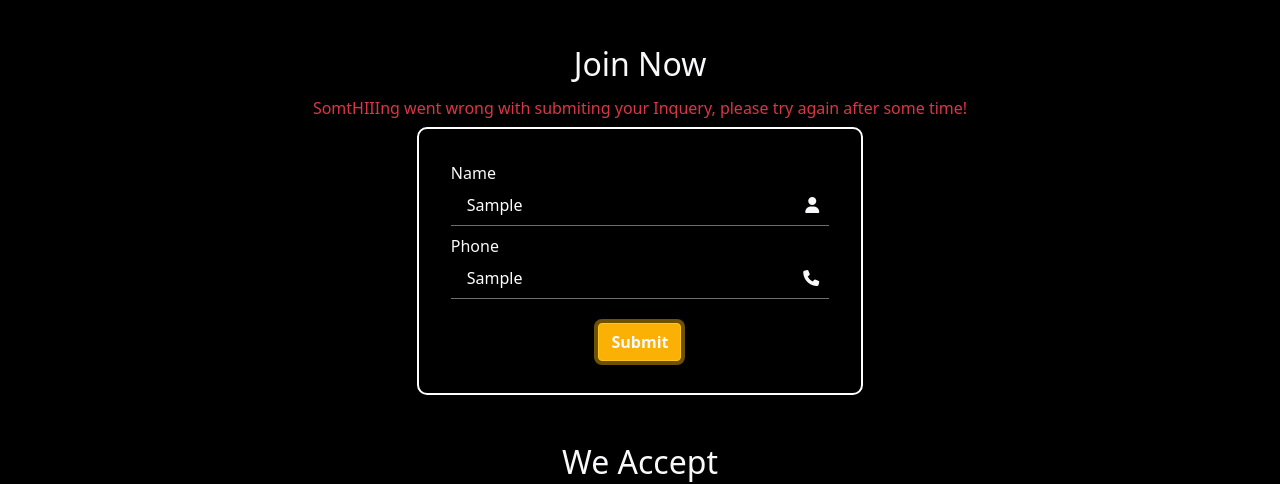
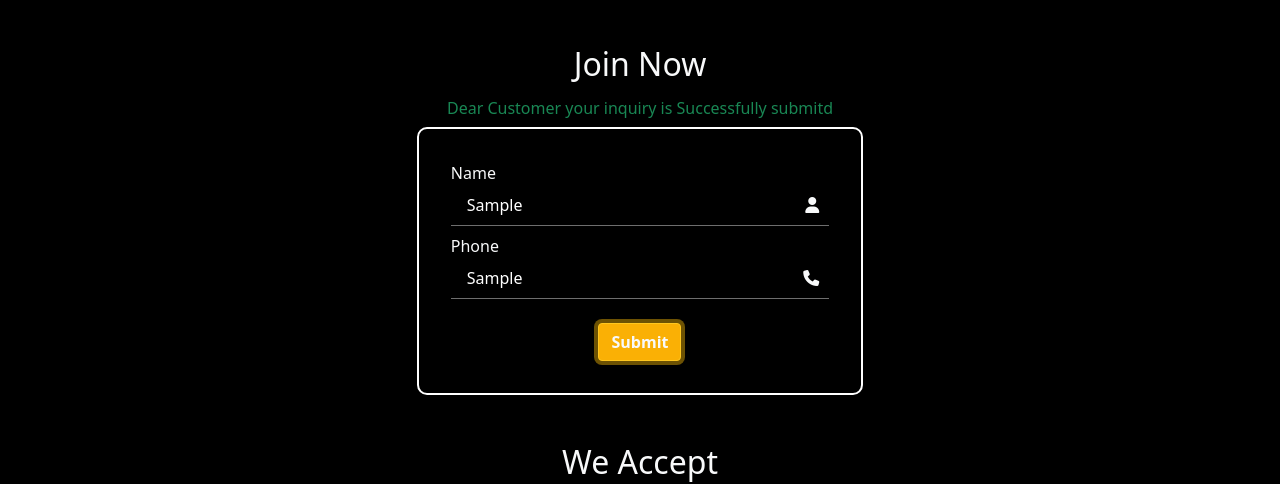
Before and after one commit to Harpal1692/Alpha, a website: page public/index.html in a window 1280 px wide. Both pictures are taken after typing "Sample", "Sample" into the empty fields and a click on the button "Submit". Shown: the part 2676-3160 px from the top of the page. Drawn offline with nearby package versions, Linux system fonts and the light colour scheme.

Commit message:
after change app url

```diff
--- a/public/index.html
+++ b/public/index.html
@@ -9,7 +9,7 @@
       integrity="sha384-EVSTQN3/azprG1Anm3QDgpJLIm9Nao0Yz1ztcQTwFspd3yD65VohhpuuCOmLASjC"
       crossorigin="anonymous"
     />
-    <link rel="shortcut icon" href="img/Favicon.png" type="image/x-icon">
+    <link rel="shortcut icon" href="img/Favicon.png" type="image/x-icon" />
     <link rel="stylesheet" href="./css/style.css" />
     <link
       rel="stylesheet"
@@ -403,7 +403,7 @@
     </section>
 
     <script>
-      const appURL = "http://localhost:8000";
+      const appURL = window.location.href;
 
       $(".slider").slick({
         slidesToShow: 5,
@@ -449,12 +449,13 @@
           } else {
             document.getElementById("success").className = "text-danger";
             document.getElementById("success").innerText =
-              "SomtHIIIng went wrong with submiting your Inquery, please try again after some time!";
+              "Somthing went wrong with submiting your Inquery, please try again after some time!";
           }
         } catch (error) {
+          console.log(error)
           document.getElementById("success").className = "text-danger";
           document.getElementById("success").innerText =
-            "SomtHIIIng went wrong with submiting your Inquery, please try again after some time!";
+            "Somthing went wrong with submiting your Inquery, please try again after some time!";
         }
       };
     </script>
```
